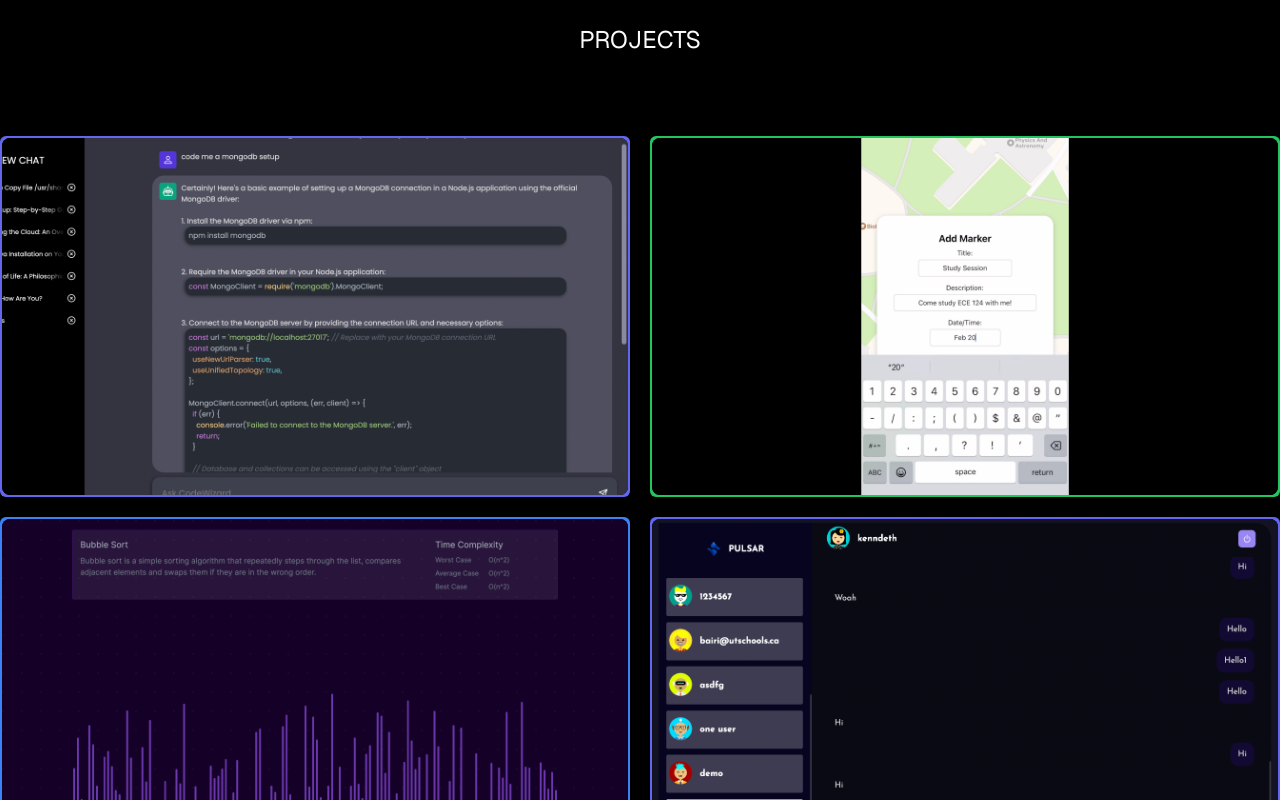
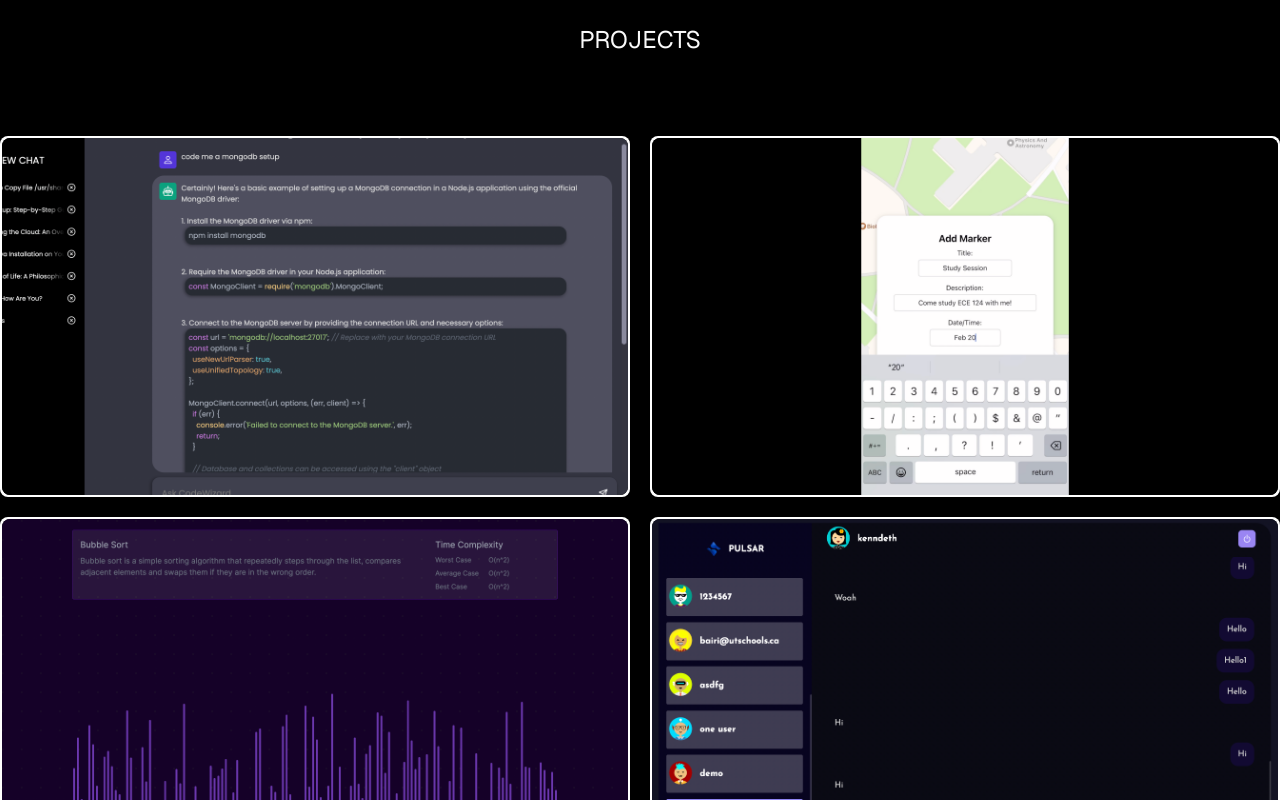
Before and after one commit to richieb21/personal-portfolio, a Next.js app: page / in a window 1280 px wide. Shown: the part 1480-2280 px from the top of the page. Built offline with nearby package versions, Linux system fonts and the light colour scheme.

Commit message:
Refined Projects

```diff
--- a/app/(home)/components/Project.tsx
+++ b/app/(home)/components/Project.tsx
@@ -24,28 +24,28 @@ export default function Project() {
       tech: [SiReact, SiNodedotjs, SiExpress, SiMongodb, SiPostman],
       link: "https://github.com/richieb21/code-wizard",
       cover: "/code-wizard.png",
-      background: "bg-indigo-500",
+      background: "bg-white", // Changed to white
     },
     {
       title: "Beacons.us",
       tech: [SiReact, SiNodedotjs, SiExpress, SiMongodb, SiPostman],
       link: "https://github.com/willi-li-am/beacons",
       cover: "/beacons.png",
-      background: "bg-green-500",
+      background: "bg-white", // Changed to white
     },
     {
       title: "Sorting Visualizer",
       tech: [SiNextdotjs, SiVercel, SiTypescript],
       link: "https://sorting-visualizer-88s3.vercel.app/",
       cover: "/sorting.png",
-      background: "bg-blue-500",
+      background: "bg-white", // Changed to white
     },
     {
       title: "Pulsar Chat-App",
       tech: [SiVite, SiNodedotjs, SiExpress, SiMongodb, SiSocketdotio],
       link: "https://github.com/richieb21/pulsar-chatapp",
       cover: "/pulsar.png",
-      background: "bg-indigo-500",
+      background: "bg-white", // Changed to white
     },
   ];
 
@@ -59,8 +59,13 @@ export default function Project() {
       <div className="grid grid-cols-1 sm:grid-cols-2 pt-20 gap-5">
         {projects.map((project, index) => {
           return (
-            <Link href={project.link} key={index} target="_blank">
-              <div className={cn("p-0.5 rounded-md ", project.background)}>
+            <Link
+              href={project.link}
+              key={index}
+              target="_blank"
+              rel="noopener noreferrer"
+            >
+              <div className={cn("p-0.5 rounded-lg ", project.background)}>
                 <DirectionAwareHover
                   imageUrl={project.cover}
                   className="w-full space-y-5"
--- a/components/ui/floating-dock.tsx
+++ b/components/ui/floating-dock.tsx
@@ -170,8 +170,12 @@ function IconContainer({
   return (
     <Link
       href={href}
-      target={isExternalLink ? "_blank" : undefined}
-      rel={isExternalLink ? "noopener noreferrer" : undefined}
+      target={href.endsWith(".pdf") || isExternalLink ? "_blank" : undefined}
+      rel={
+        href.endsWith(".pdf") || isExternalLink
+          ? "noopener noreferrer"
+          : undefined
+      }
     >
       <motion.div
         ref={ref}
```
